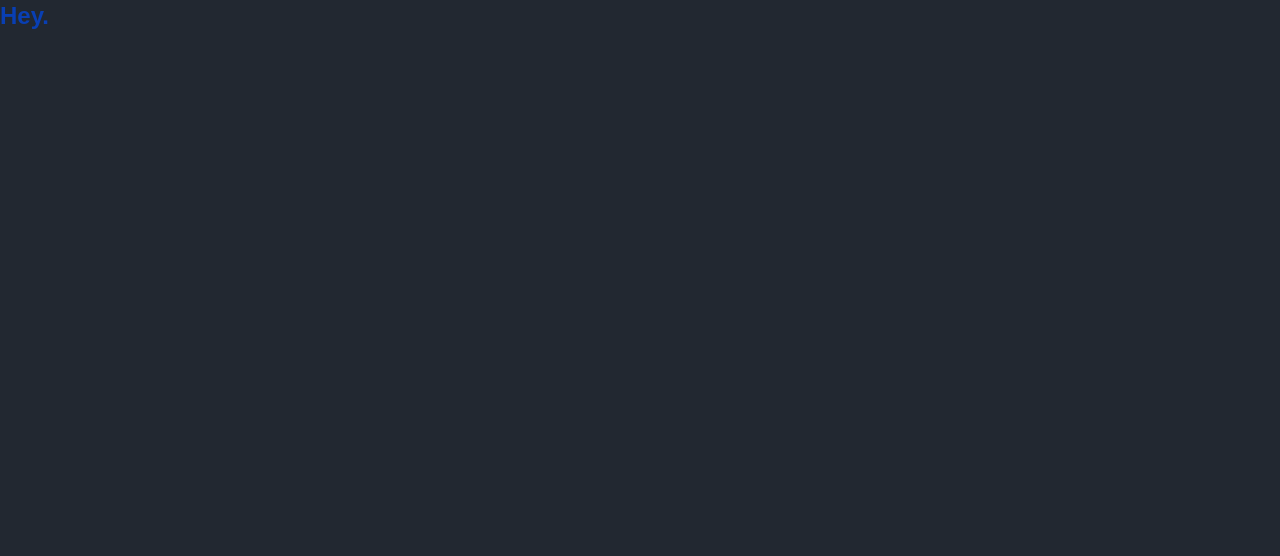
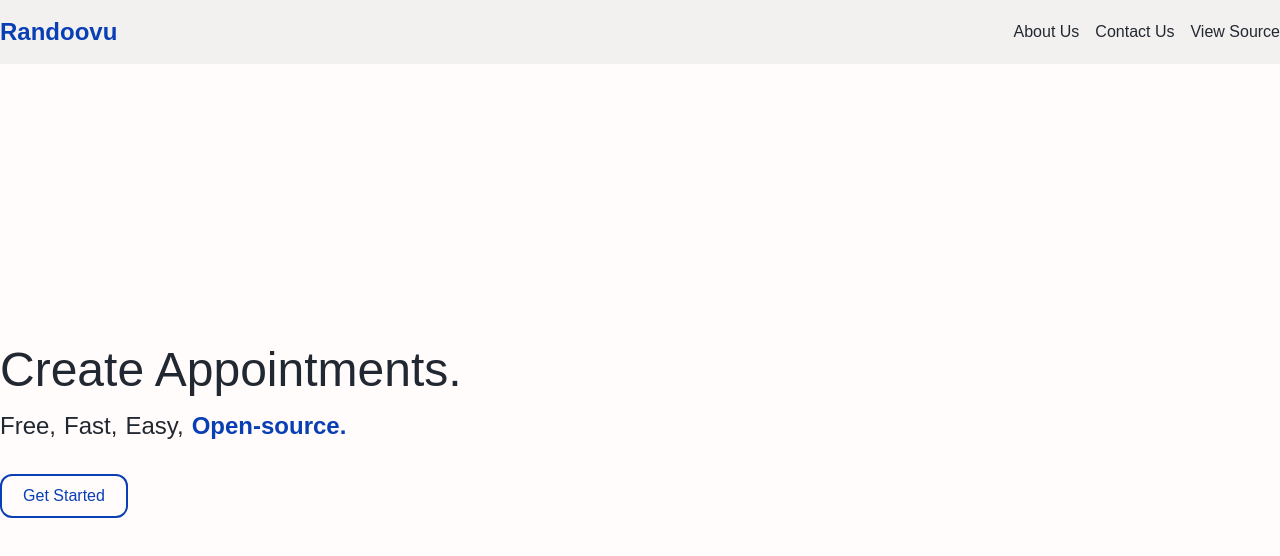
Before and after one commit to Randoovu/randoovu-front-end, a Next.js app: page / in a window 1280 px wide. Shown: the top 556 px of the page. Built offline with nearby package versions, Linux system fonts and the light colour scheme.

Commit message:
homepage 1/2 i guess

```diff
--- /dev/null
+++ b/src/app/components/Button.tsx
@@ -0,0 +1,15 @@
+export default function Button({ type, children, className, key }: { type?: string; children: any; className?: string; key?: any; }) {
+    if (type) {
+        if (type === "inline") {
+            return (
+                <button key={key} className={"border-primary font-medium rounded-xl p-2 text-primary border-2 hover:bg-primary hover:text-background focus:bg-primary focus:text-background cursor-pointer focus:shadow-lg duration-150 " + className}>{children}</button>
+            )
+        }
+        // ...
+    }
+    else {
+        return (
+            <button key={key} className={"bg-primary font-medium rounded-xl p-2 text-background cursor-pointer focus:shadow-lg duration-150 " + className}>{children}</button>
+        )
+    }
+}
--- /dev/null
+++ b/src/app/components/Home/Body.tsx
@@ -0,0 +1,25 @@
+import Button from "../Button"
+
+export default function Body() {
+    const list = ["Free", "Fast", "Easy"]
+    return (
+        <div className="container flex flex-wrap justify-between items-center md:h-[calc(100vh-64px)] h-[calc(100vh-128px)] max-md:px-4 py-6">
+            <div className="flex flex-col gap-4">
+                <h1 className="md:text-5xl text-3xl font-medium">Create Appointments.</h1>
+                <div className="flex gap-2">
+                    {
+                        list.map((item, i) => {
+                            return (
+                                <p className="md:text-2xl text-xl font-medium" key={i}>{item},</p>
+                            )
+                        })
+                    }
+                    <p className="text-primary md:text-2xl text-xl font-bold">Open-source.</p>
+                </div>
+
+                <Button type="inline" className="w-32 mt-4">Get Started</Button>
+            </div>
+            <div className=""></div>
+        </div>
+    )
+}
--- /dev/null
+++ b/src/app/components/Home/Header.tsx
@@ -0,0 +1,33 @@
+import Link from "next/link";
+
+export default function Header() {
+    const links = [
+        {
+            href: "#about-us",
+            title: "About Us"
+        },
+        {
+            href: "#contact-us",
+            title: "Contact Us"
+        },
+        {
+            href: "/",
+            title: "View Source"
+        }
+    ]
+    return (
+        <header className="w-full md:h-16 py-4 h-32 flex justify-center max-md:px-4 bg-foreground/5">
+            <div className="container flex justify-between gap-4 flex-wrap max-sm:flex-col items-center">
+                <h1 className="text-2xl font-extrabold text-primary">Randoovu</h1>
+
+                <div className="flex gap-4 items-center ">
+                    {links.map((linkItem, i) => {
+                        return (
+                            <Link key={i} href={linkItem.href} className="hover:text-primary duration-100 text-base font-medium">{linkItem.title}</Link>
+                        )
+                    })}
+                </div>
+            </div>
+        </header>
+    )
+}
--- /dev/null
+++ b/src/app/components/Home/IdCorrector.tsx
@@ -0,0 +1,17 @@
+"use client"
+
+import { useEffect } from "react";
+
+function checkScroll() {
+    if (window.scrollY <= window.innerHeight) {
+        window.location.hash = "#"
+    }
+}
+export default function IdCorrector() {
+    useEffect(() => {
+        window.addEventListener("scroll", checkScroll, true);
+        return () => window.removeEventListener("scroll", checkScroll, true);
+    }, []);
+
+    return <></>
+}
--- a/src/app/globals.css
+++ b/src/app/globals.css
@@ -2,9 +2,9 @@
 @import "tailwindcss";
 
 :root {
-  --background: #222831;
+  --background: #FFFCFB;
   --primary: #093FB4;
-  --foreground: #fff;
+  --foreground: #222831;
 }
 
 body {
--- a/src/app/layout.tsx
+++ b/src/app/layout.tsx
@@ -43,8 +43,8 @@ export const metadata: Metadata = {
   },
   icons: {
     icon: "/favicon.ico",
-    apple: "icon-48x48.png",
-    shortcut: "icon-48x48.png",
+    apple: "/icon-48x48.png",
+    shortcut: "/icon-48x48.png",
     other: [
       {
         rel: "mask-icon",
@@ -74,7 +74,7 @@ export default function RootLayout({
   return (
     <html lang="en">
       <body
-        className={`${geistSans.variable} ${geistMono.variable} antialiased`}
+        className={`${geistSans.variable} ${geistMono.variable} antialiased flex flex-col items-center text-white`}
       >
         {children}
       </body>
--- a/src/app/page.tsx
+++ b/src/app/page.tsx
@@ -1,7 +1,15 @@
+import Body from "./components/Home/Body";
+import Header from "./components/Home/Header";
+import IdCorrector from "./components/Home/IdCorrector";
+
 export default function Home() {
   return (
-    <div className="text-primary text-2xl font-bold">
-      Hey.
-    </div>
+    <>
+      <Header />
+
+      <Body />
+
+      <IdCorrector />
+    </>
   );
 }
--- a/tailwind.config.js
+++ b/tailwind.config.js
@@ -4,7 +4,8 @@ module.exports = {
   theme: {
     extend: {
       colors:{
-        background: "#222831",
+        background: "#FFFCFB",
+        foreground: "#222831",
         primary: "#093FB4",
       }
     },
```
Also changed, not shown: .yarnrc.yml (added), 1 other file (tests, documents, lock files or other folders).
